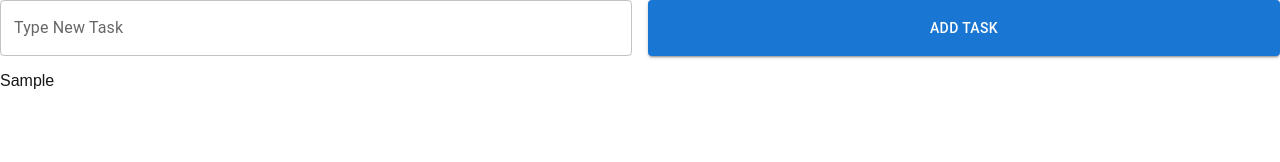
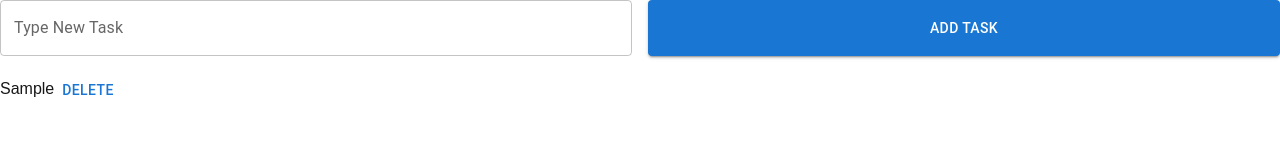
Before and after one commit to mendel1224/ZotAssist, a Next.js app: page /ToDoList in a window 1280 px wide. Both pictures are taken after typing "Sample" into the empty fields and a click on the button "ADD TASK". Shown: the top 162 px of the page. Built offline with nearby package versions, Linux system fonts and the light colour scheme.

Commit message:
Added delete function to ToDoList

```diff
--- a/src/app/ToDoList/page.js
+++ b/src/app/ToDoList/page.js
@@ -10,6 +10,10 @@ export default function ToDoList(){
     const handleAdd = () => {
         setTasks(prev=> [...prev, task]);
         setTask('');
+    };
+
+    const handleDelete = (index) => {
+        setTasks((prev) => prev.filter((_, i) => i !== index));
     };
 
     return (
@@ -47,7 +51,12 @@ export default function ToDoList(){
                     <Grid2 size={12}>
                         <ul>
                             {tasks.map((task, index) => (
-                                <li key ={index}>{task}</li>
+                                <li key={'tasks${index}'}>
+                                {task}
+                                <Button
+                                onClick={() => handleDelete(index)}
+                                >DELETE</Button>
+                                </li>
                             ))}
                         </ul>
                     </Grid2>
```
